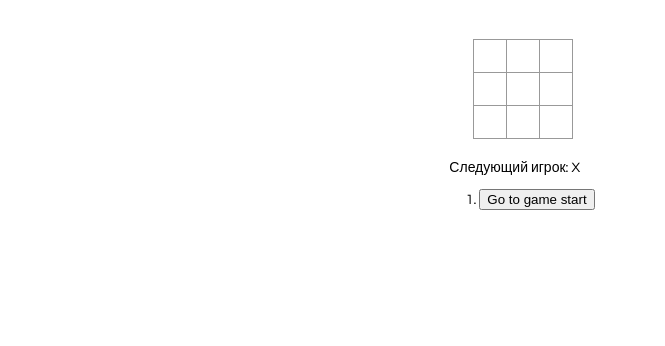
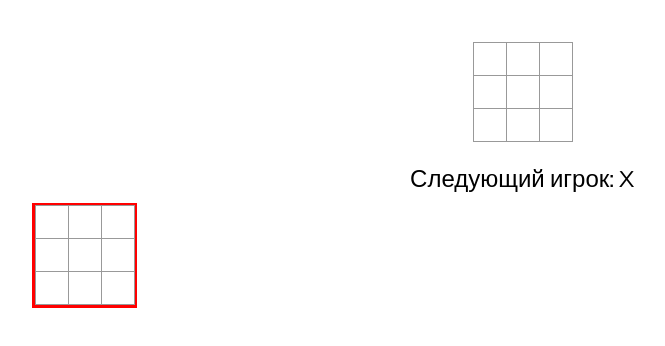
Before and after one commit to Evgeny-Kravchenko/react-game, a React app in the folder tic-tac-toe/: page / in a window 1280 px wide. Shown: the whole page, without its empty margins (118-783 px from the left). Built offline with nearby package versions, Linux system fonts and the light colour scheme.

Commit message:
feat: add the game history like boards that include previous steps feat: add active board indicator

```diff
--- a/tic-tac-toe/src/index.css
+++ b/tic-tac-toe/src/index.css
@@ -49,9 +49,42 @@ ol, ul {
     align-items: center;
 }
 
+.board {
+    margin: 10px;
+    padding: 3px;
+    box-sizing: border-box;
+    transition: 0.2s;
+}
+
+.history-board>.board:hover {
+    background-color: black;
+}
+
 .game-board>div {
     display: flex;
     flex-wrap: wrap;
     justify-content: center;
     margin: 20px;
 }
+
+.game-status {
+    text-align: center;
+    font-size: 1.5rem;
+}
+
+.history-board {
+    display: flex;
+    width: 1000px;
+    flex-direction: row;
+    flex-wrap: wrap;
+    justify-content: flex-start;
+    padding: 0;
+}
+
+.active-board {
+    background-color: #ff0000;
+}
+
+.history-board>.active-board:hover {
+    background-color: #ff0000;
+}
--- a/tic-tac-toe/src/index.js
+++ b/tic-tac-toe/src/index.js
@@ -21,8 +21,12 @@ class Board extends React.Component {
   }
 
   render() {
+    const classes = ['board'];
+    if (this.props.active) {
+      classes.push('active-board');
+    }
     return (
-      <div>
+      <div className={classes.join(' ')}>
         <div>
           <div className="board-row">
             {this.renderSquare(0)}
@@ -45,6 +49,24 @@ class Board extends React.Component {
   }
 }
 
+class History extends React.Component {
+  render() {
+    const stepNumber = this.props.stepNumber;
+    const moves = this.props.history.map((step, move) => {
+      let active = move === stepNumber;
+      return (
+        <Board
+          key={move}
+          squares={step.squares}
+          onClick={() => this.props.onClick(move)}
+          active={active}
+        />
+      );
+    });
+    return <div className={"history-board"}>{moves}</div>;
+  }
+}
+
 class Game extends React.Component {
   constructor(props) {
     super(props);
@@ -57,6 +79,7 @@ class Game extends React.Component {
       xIsNext: true,
       stepNumber: 0,
     };
+    this.jumpTo = this.jumpTo.bind(this);
   }
 
   handleClick(i) {
@@ -68,9 +91,11 @@ class Game extends React.Component {
     }
     squares[i] = this.state.xIsNext ? "X" : "O";
     this.setState({
-      history: history.concat([{
-        squares: squares,
-      }]),
+      history: history.concat([
+        {
+          squares: squares,
+        },
+      ]),
       stepNumber: history.length,
       xIsNext: !this.state.xIsNext,
     });
@@ -79,25 +104,15 @@ class Game extends React.Component {
   jumpTo(step) {
     this.setState({
       stepNumber: step,
-      xIsNext: (step % 2) === 0,
+      xIsNext: step % 2 === 0,
     });
   }
-
 
   render() {
     const history = this.state.history;
     const current = history[this.state.stepNumber];
+    const stepNumber = this.state.stepNumber;
     const winner = calculateWinner(current.squares);
-    const moves = history.map((step, move) => {
-      const desc = move ?
-          'Go to move #' + move :
-          'Go to game start';
-      return (
-          <li key={move}>
-            <button onClick={() => this.jumpTo(move)}>{desc}</button>
-          </li>
-      );
-    });
     let status;
     if (winner) {
       status = "Победитель: " + winner;
@@ -116,8 +131,13 @@ class Game extends React.Component {
           />
         </div>
         <div className="game-info">
-          <div>{status}</div>
-          <ol>{moves}</ol>
+          <div className={"game-status"}>{status}</div>
+          <History
+            history={history}
+            jumpTo={this.jumpTo}
+            onClick={(move) => this.jumpTo(move)}
+            stepNumber={stepNumber}
+          />
         </div>
       </div>
     );
```
